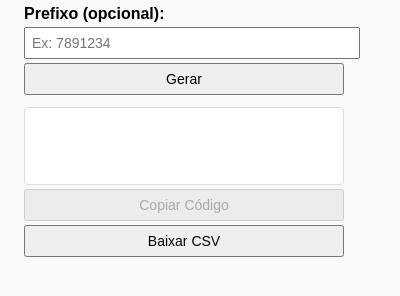
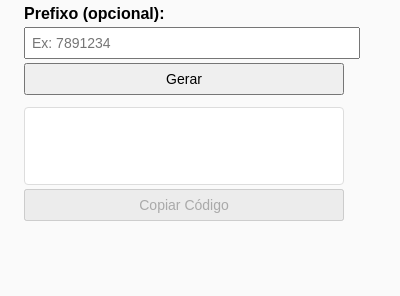
Before and after one commit to arnmoser/ean-gtin-extension, a browser extension: page popup.html in a window 400 px wide. Shown: the part 126-422 px from the top of the page. Drawn offline with Linux system fonts and the light colour scheme.

Commit message:
Remove Botão Baixar CSV

```diff
--- a/popup.html
+++ b/popup.html
@@ -65,7 +65,7 @@
         <div id="results"></div>
         <button id="copyBtn" disabled>Copiar Código</button>
 
-        <button id="downloadCsvBtn">Baixar CSV</button>
+
 
 
         <script src="popup.js"></script>
```
